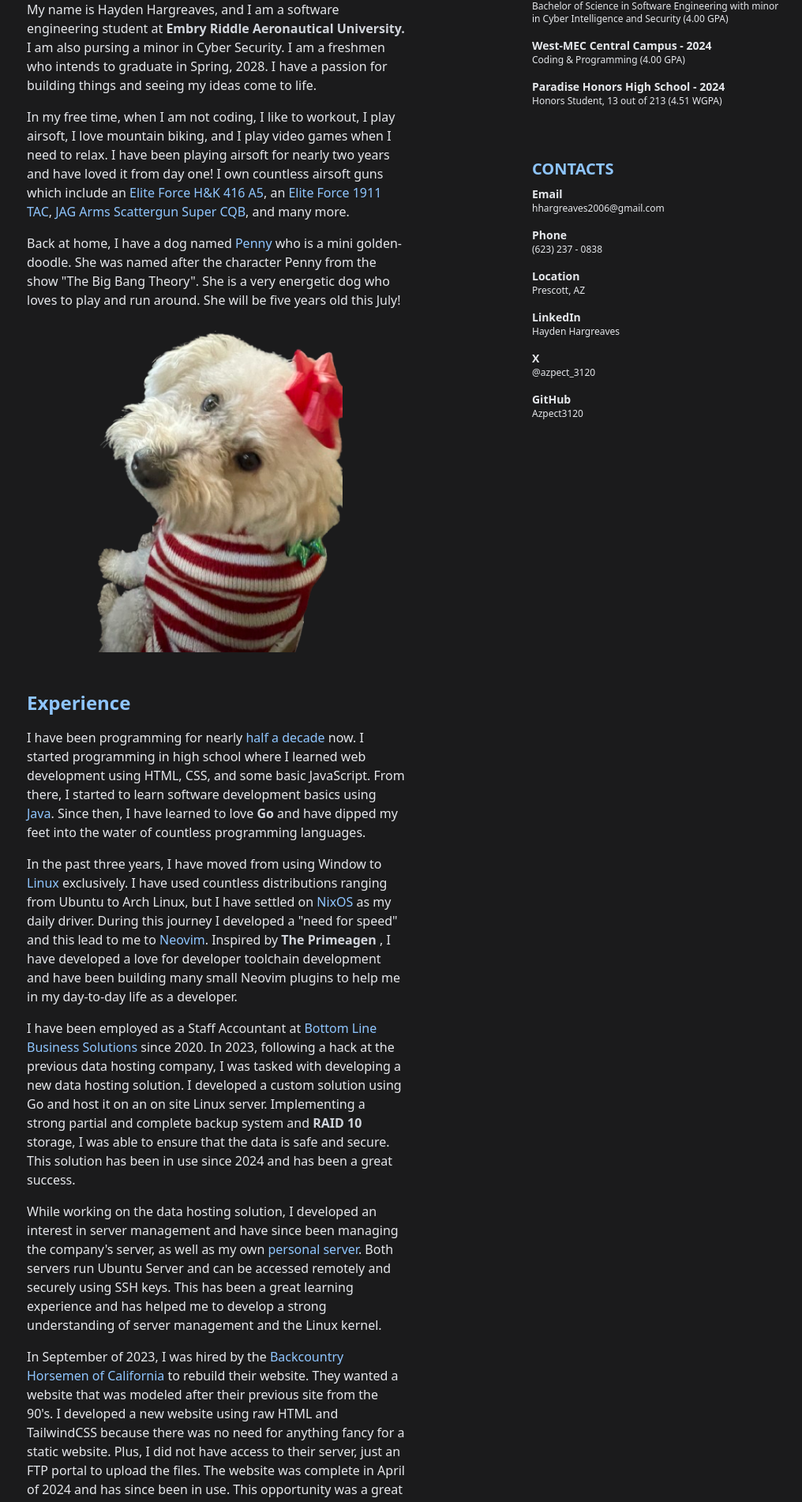
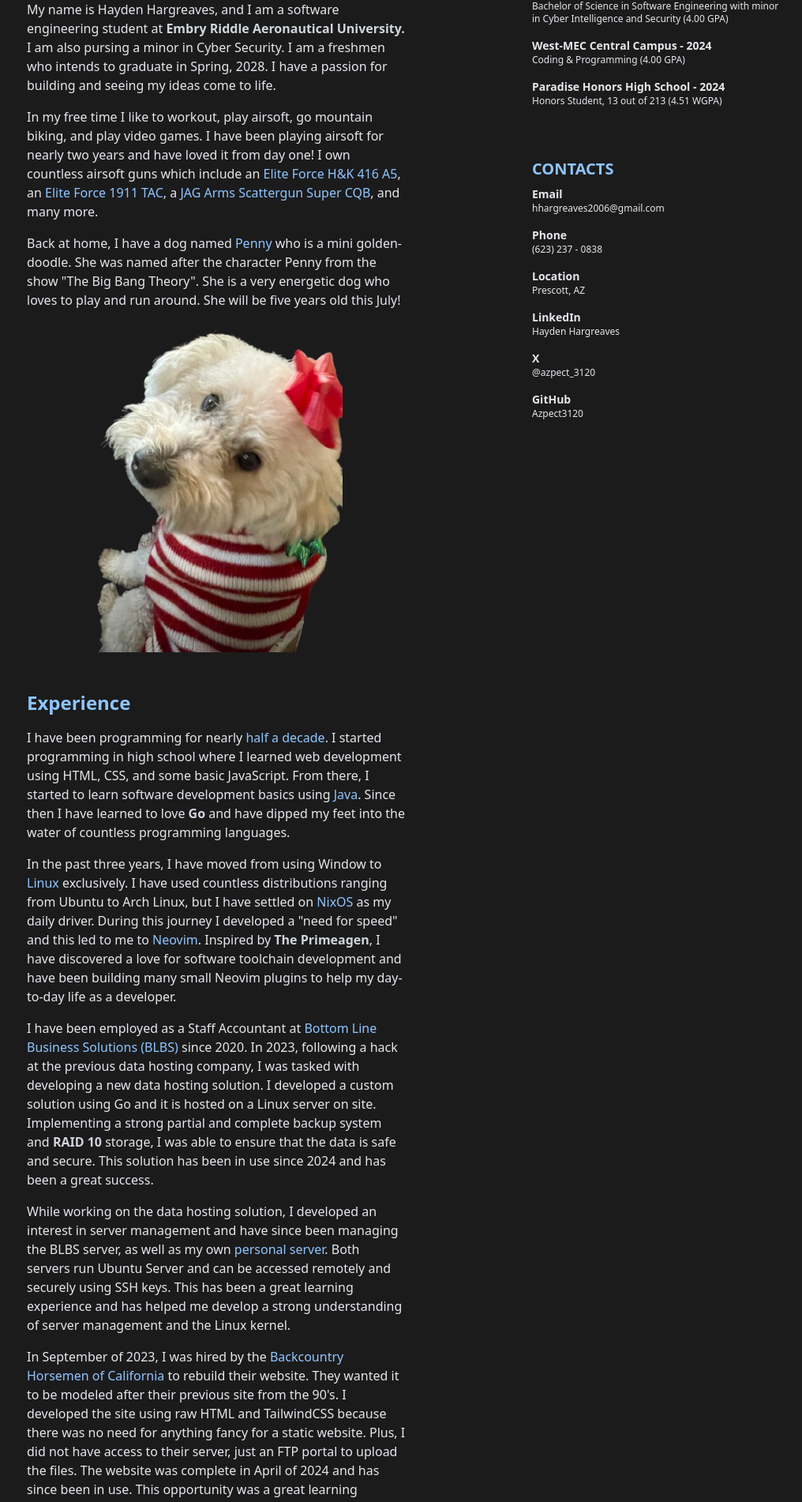
Before and after one commit to haydenhargreaves/hhargreaves.net, a SvelteKit app: page /about in a window 1280 px wide. Shown: the part 545-2447 px from the top of the page at 79% size, without its empty margins (126-1142 px from the left). Built offline with nearby package versions, Linux system fonts and the light colour scheme.

Commit message:
FEAT: Spelling and grammar from Avalon!

```diff
--- a/src/routes/about/+page.svelte
+++ b/src/routes/about/+page.svelte
@@ -26,15 +26,14 @@
 						My name is Hayden Hargreaves, and I am a software engineering student at
 						<Link href="https://prescott.erau.edu" text="Embry Riddle Aeronautical University." />
 						I am also pursing a minor in Cyber Security. I am a freshmen who intends to graduate in Spring,
-						2028. I have a passion for building things and seeing my ideas come to life.
+						2028. I have a passion for building and seeing my ideas come to life.
 					</p>
 					<p class="my-4 w-3/4 text-gray-200">
-						In my free time, when I am not coding, I like to workout, I play airsoft, I love
-						mountain biking, and I play video games when I need to relax. I have been playing
-						airsoft for nearly two years and have loved it from day one! I own countless airsoft
-						guns which include an
+						In my free time I like to workout, play airsoft, go mountain biking, and play video
+						games. I have been playing airsoft for nearly two years and have loved it from day one!
+						I own countless airsoft guns which include an
 						<span class="text-blue-300">Elite Force H&amp;K 416 A5</span>, an
-						<span class="text-blue-300"> Elite Force 1911 TAC</span>,
+						<span class="text-blue-300"> Elite Force 1911 TAC</span>, a
 						<span class="text-blue-300">JAG Arms Scattergun Super CQB</span>, and many more.
 					</p>
 					<p class="my-4 w-3/4 text-gray-200">
@@ -56,10 +55,10 @@
 				<div class="my-8 h-fit w-full">
 					<h2 class="py-4 text-2xl font-[600] text-blue-300">Experience</h2>
 					<p class="mb-4 w-3/4 text-gray-200">
-						I have been programming for nearly <span class="text-blue-300">half a decade</span> now.
-						I started programming in high school where I learned web development using HTML, CSS,
-						and some basic JavaScript. From there, I started to learn software development basics
-						using <span class="text-blue-300">Java</span>. Since then, I have learned to love
+						I have been programming for nearly <span class="text-blue-300">half a decade</span>. I
+						started programming in high school where I learned web development using HTML, CSS, and
+						some basic JavaScript. From there, I started to learn software development basics using
+						<span class="text-blue-300">Java</span>. Since then I have learned to love
 						<Link href="https://go.dev" text="Go" /> and have dipped my feet into the water of countless
 						programming languages.
 					</p>
@@ -68,21 +67,21 @@
 						<span class="text-blue-300">Linux</span>
 						exclusively. I have used countless distributions ranging from Ubuntu to Arch Linux, but I
 						have settled on <span class="text-blue-300">NixOS</span> as my daily driver. During this
-						journey I developed a "need for speed" and this lead to me to
+						journey I developed a "need for speed" and this led to me to
 						<span class="text-blue-300">Neovim</span>. Inspired by
 						<Link
 							text="The Primeagen"
 							href="https://x.com/ThePrimeagen?ref_src=twsrc%5Egoogle%7Ctwcamp%5Eserp%7Ctwgr%5Eauthor"
-						/>
-						, I have developed a love for developer toolchain development and have been building many
-						small Neovim plugins to help me in my day-to-day life as a developer.
+						/>, I have discovered a love for software toolchain development and have been building
+						many small Neovim plugins to help my day-to-day life as a developer.
 					</p>
 					<p class="w-3/4 text-gray-200">
 						I have been employed as a Staff Accountant at
-						<span class="text-blue-300">Bottom Line Business Solutions</span> since 2020. In 2023,
-						following a hack at the previous data hosting company, I was tasked with developing a
-						new data hosting solution. I developed a custom solution using Go and host it on an on
-						site Linux server. Implementing a strong partial and complete backup system and
+						<span class="text-blue-300">Bottom Line Business Solutions (BLBS)</span> since 2020. In
+						2023, following a hack at the previous data hosting company, I was tasked with
+						developing a new data hosting solution. I developed a custom solution using Go and it is
+						hosted on a Linux server on site. Implementing a strong partial and complete backup
+						system and
 						<Link
 							text="RAID 10"
 							href="https://www.techtarget.com/searchstorage/definition/RAID-10-redundant-array-of-independent-disks"
@@ -92,38 +91,38 @@
 					</p>
 					<p class="my-4 w-3/4 text-gray-200">
 						While working on the data hosting solution, I developed an interest in server management
-						and have since been managing the company's server, as well as my own <span
+						and have since been managing the BLBS server, as well as my own <span
 							class="text-blue-300"
 						>
 							personal server</span
 						>. Both servers run Ubuntu Server and can be accessed remotely and securely using SSH
-						keys. This has been a great learning experience and has helped me to develop a strong
+						keys. This has been a great learning experience and has helped me develop a strong
 						understanding of server management and the Linux kernel.
 					</p>
 					<p class="my-4 w-3/4 text-gray-200">
 						In September of 2023, I was hired by the <span class="text-blue-300">
 							Backcountry Horsemen of California
 						</span>
-						to rebuild their website. They wanted a website that was modeled after their previous site
-						from the 90's. I developed a new website using raw HTML and TailwindCSS because there was
-						no need for anything fancy for a static website. Plus, I did not have access to their server,
-						just an FTP portal to upload the files. The website was complete in April of 2024 and has
-						since been in use. This opportunity was a great learning experience and helped me to realize
-						that I do not want to be a front-end web developer.
+						to rebuild their website. They wanted it to be modeled after their previous site from the
+						90's. I developed the site using raw HTML and TailwindCSS because there was no need for anything
+						fancy for a static website. Plus, I did not have access to their server, just an FTP portal
+						to upload the files. The website was complete in April of 2024 and has since been in use.
+						This opportunity was a great learning experience and helped me realize that I do not want
+						to be a front-end web developer.
 					</p>
 					<p class="my-4 w-3/4 text-gray-200">
 						My most recent endeavor is a research project sponsored by Embry Riddle. I am working
 						with
 						<Link href="https://faculty.erau.edu/Seth.McNeill" text="Dr. Seth McNeill" />
 						to create an <span class="text-blue-300">Acoustic Drone Detection Sensor Network</span>.
-						Using just sound, we are able to detect drones with a nearly 95% accuracy rate. My
+						We are able to detect drones with just sound having a nearly 95% accuracy rate. My
 						portion of this project is the network infrastructure. I have developed an
 						<span class="text-blue-300"> Internet of Things (IoT)</span> network that connects all of
 						the sensors between a gateway. Any data collected by the sensors is sent to AWS where it
 						is processed and then stored locally on a server. This project has been an amazing experience
 						and has helped me to develop a strong understanding of IoT networks and the AWS ecosystem.
-						Furthermore, it has opened my eyes to the world of research and brought me close to many
-						amazing people.
+						Furthermore, it has opened my eyes to the world of research and has introduced me to many
+						bright individuals.
 					</p>
 				</div>
 			</div>
```
